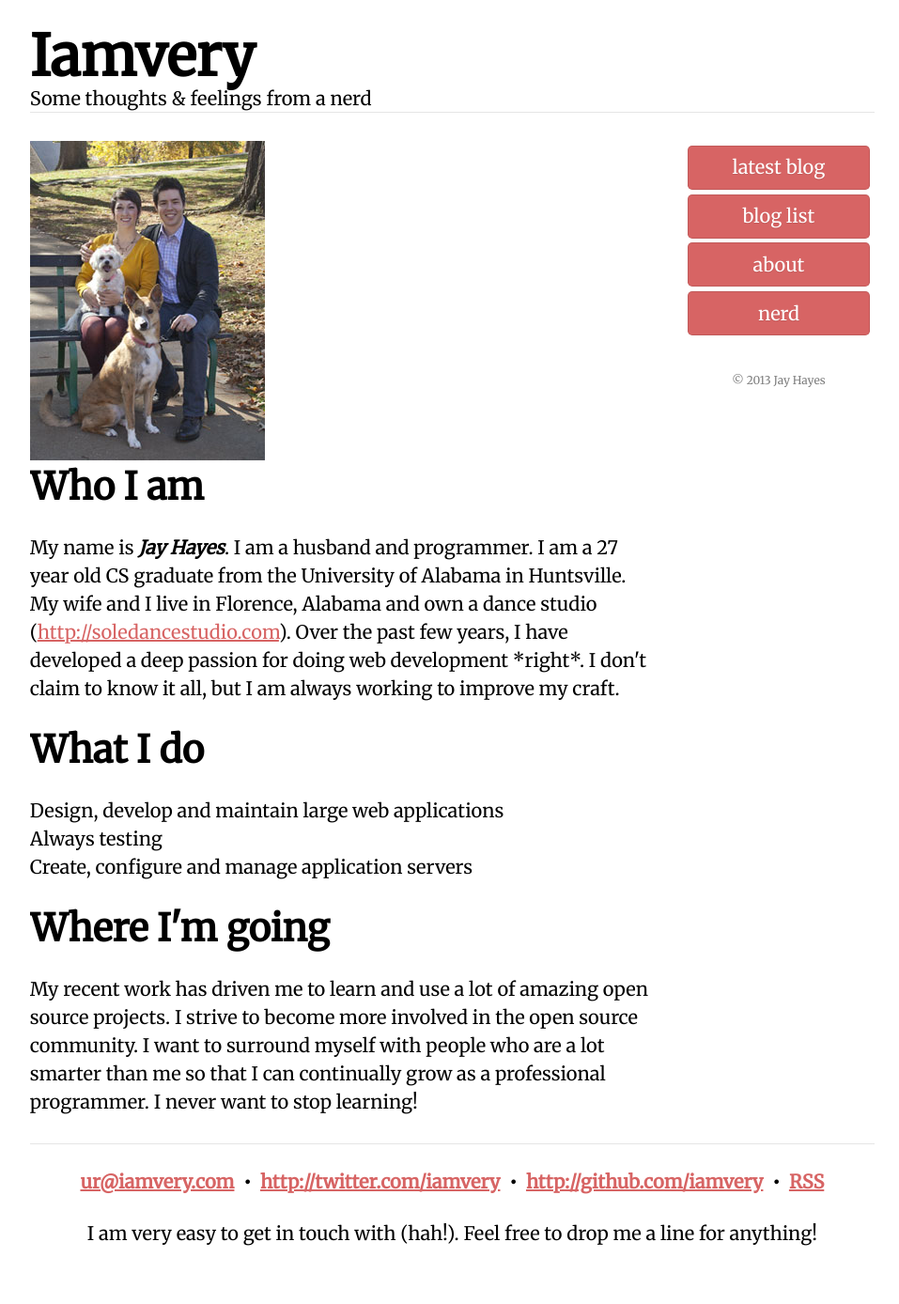
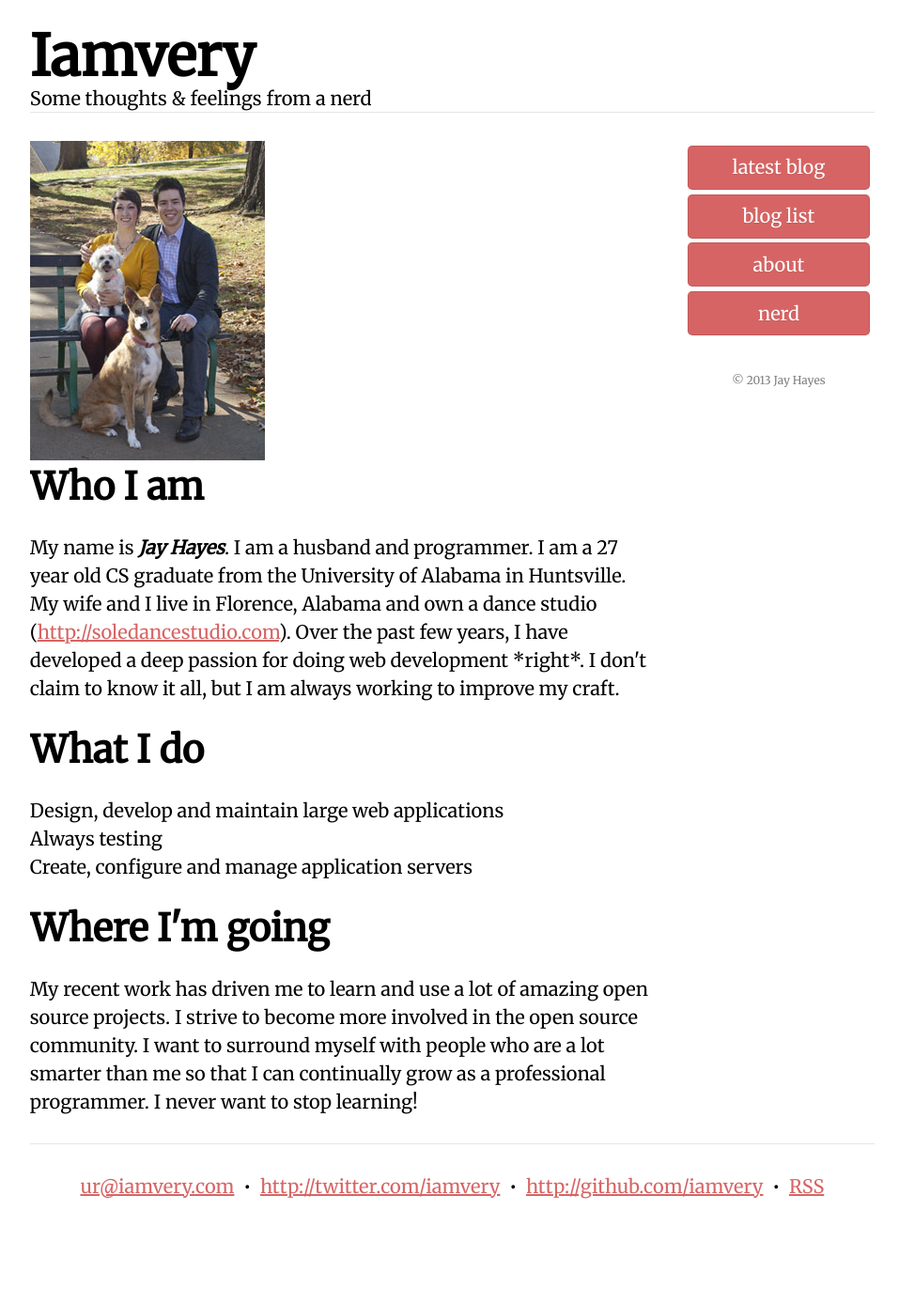
Before and after one commit to iamvery/iamvery.github.com, a Jekyll site: the page built from index.html, in a window 1280 px wide. Shown: the whole page at 94% size, without its empty margins (159-1116 px from the left). Built offline with Jekyll 4.4.1, drawn with Linux system fonts in a browser that asks for light colours; after the commit the page ends 1308 px from its top, so only the background shows below that.

Commit message:
Simplify contact partial

```diff
--- a/_includes/contact.html
+++ b/_includes/contact.html
@@ -1,5 +1,3 @@
-<section id="contact">
-  <p class="center" style="font-size:20px; font-weight:bold; line-height:20px">
 <a href="mailto:ur@iamvery.com" title="I've got email!">ur@iamvery.com</a>
 &nbsp;&bull;&nbsp;
 <a href="http://twitter.com/iamvery" title="I'm a tweeter!">http://twitter.com/iamvery</a>
@@ -7,9 +5,3 @@
 <a href="http://github.com/iamvery" title="I've got a Github account!">http://github.com/iamvery</a>
 &nbsp;&bull;&nbsp;
 <a href="/feed.xml" title="RSS">RSS</a>
-  </p>
-
-  <p class="center">
-    I am very easy to get in touch with (hah!). Feel free to drop me a line for anything!
-  </p>
-</section>
```
Lines whose indentation alone changed are shown as unchanged.
